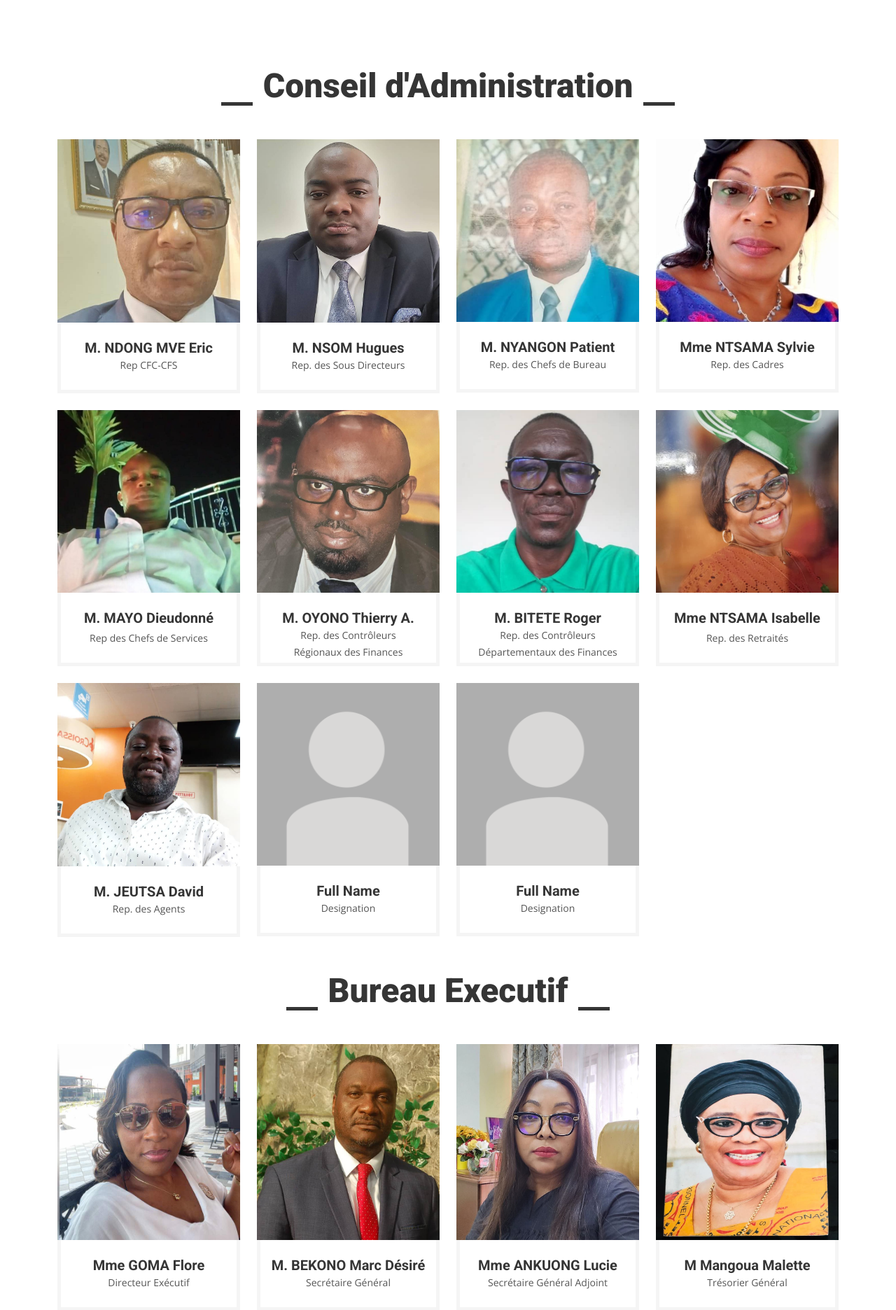
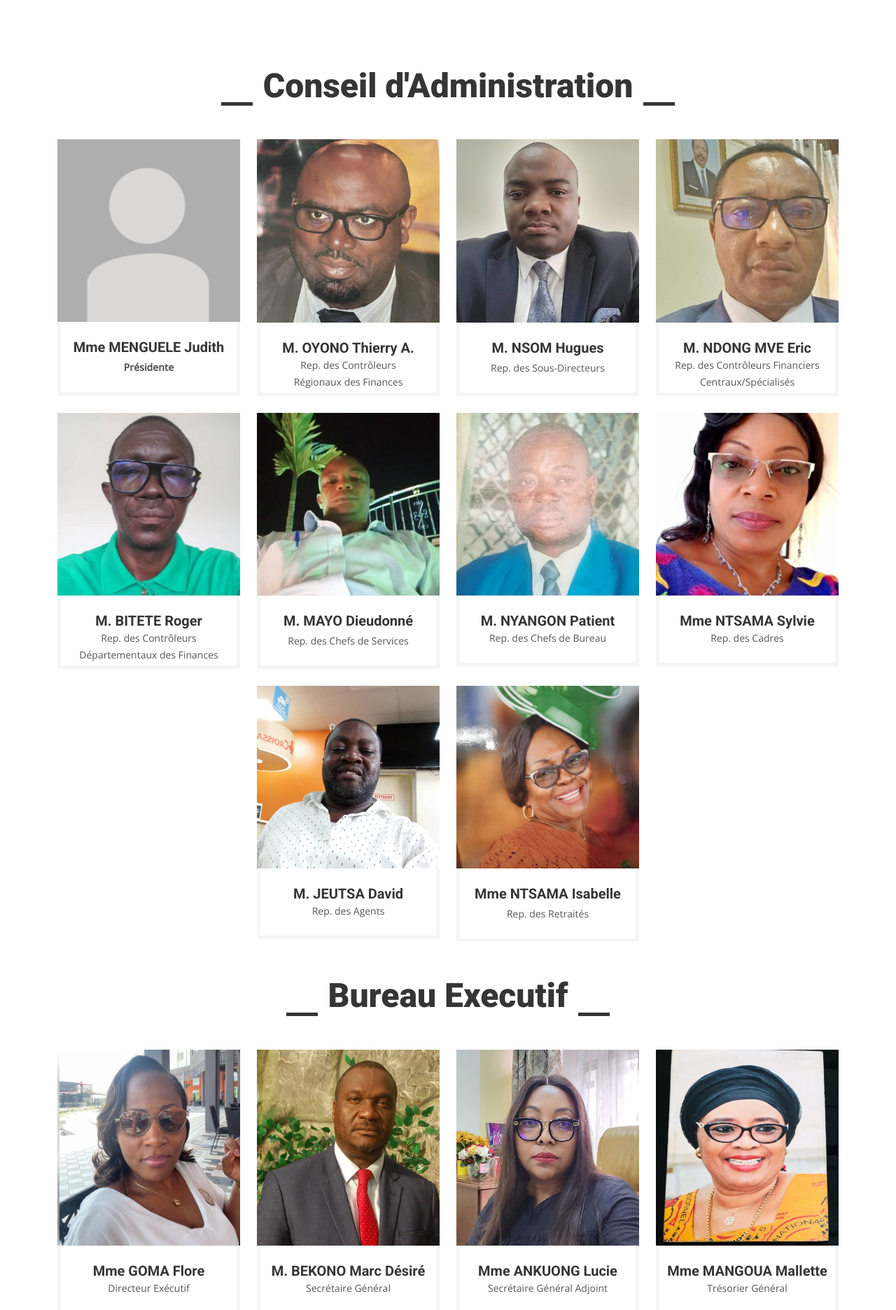
Before and after one commit to NanfackSteve/MUNAP-DGB, a PHP site: page /team.php in a window 1280 px wide. Shown: the part 443-2315 px from the top of the page at 70% size. Run offline with PHP 8.4, Linux system fonts and the light colour scheme; some libraries are stand-ins or nearby versions.

Commit message:
Update (ALL) team members

```diff
--- a/team_BE.php
+++ b/team_BE.php
@@ -59,7 +59,7 @@
                 </div>
             </div>
             <div class="text-center border border-5 border-light border-top-0 px-2 py-4">
-                <h5 class="mb-0">M Mangoua Malette</h5>
+                <h5 class="mb-0">Mme MANGOUA Mallette</h5>
                 <small>Trésorier Général</small>
             </div>
         </div>
--- a/team_CA.php
+++ b/team_CA.php
@@ -1,8 +1,8 @@
 <div class="row g-4">
-    <div class="col-lg-3 col-md-6 wow fadeInUp" data-wow-delay="0.1s">
+    <div class="col-lg-3 col-md-6 wow fadeInUp" data-wow-delay="0.5s">
         <div class="team-item">
             <div class="overflow-hidden position-relative">
-                <img class="img-fluid" src="img/organism/CA_RepCFC-CFS.jpg" alt="" style="width: 100%;">
+                <img class="img-fluid" src="img/avatar-anonyme.png" alt="" style="width: 100%;">
                 <div class="team-social">
                     <a class="btn btn-square" href=""><i class="fab fa-facebook-f"></i></a>
                     <a class="btn btn-square" href=""><i class="fab fa-twitter"></i></a>
@@ -10,8 +10,24 @@
                 </div>
             </div>
             <div class="text-center border border-5 border-light border-top-0 py-4 px-2">
-                <h5 class="mb-0">M. NDONG MVE Eric</h5>
-                <small>Rep CFC-CFS</small>
+                <h5 class="mb-1">Mme MENGUELE Judith</h5>
+                <small><b>Présidente</b></small>
+            </div>
+        </div>
+    </div>
+    <div class="col-lg-3 col-md-6 wow fadeInUp" data-wow-delay="0.3s">
+        <div class="team-item">
+            <div class="overflow-hidden position-relative">
+                <img class="img-fluid" src="img/organism/CA_RepContrRegFin.jpg" alt="" style="width: 100%;">
+                <div class="team-social">
+                    <a class="btn btn-square" href=""><i class="fab fa-facebook-f"></i></a>
+                    <a class="btn btn-square" href=""><i class="fab fa-twitter"></i></a>
+                    <a class="btn btn-square" href=""><i class="fab fa-instagram"></i></a>
+                </div>
+            </div>
+            <div class="text-center border border-5 border-light border-top-0 pt-4 pb-1 px-2">
+                <h5 class="mb-0">M. OYONO Thierry A.</h5>
+                <small>Rep. des Contrôleurs <br />Régionaux des Finances</small>
             </div>
         </div>
     </div>
@@ -26,8 +42,56 @@
                 </div>
             </div>
             <div class="text-center border border-5 border-light border-top-0 py-4 px-2">
-                <h5 class="mb-0">M. NSOM Hugues</h5>
-                <small>Rep. des Sous Directeurs</small>
+                <h5 class="mb-1">M. NSOM Hugues</h5>
+                <small>Rep. des Sous-Directeurs</small>
+            </div>
+        </div>
+    </div>
+    <div class="col-lg-3 col-md-6 wow fadeInUp" data-wow-delay="0.1s">
+        <div class="team-item">
+            <div class="overflow-hidden position-relative">
+                <img class="img-fluid" src="img/organism/CA_RepCFC-CFS.jpg" alt="" style="width: 100%;">
+                <div class="team-social">
+                    <a class="btn btn-square" href=""><i class="fab fa-facebook-f"></i></a>
+                    <a class="btn btn-square" href=""><i class="fab fa-twitter"></i></a>
+                    <a class="btn btn-square" href=""><i class="fab fa-instagram"></i></a>
+                </div>
+            </div>
+            <div class="text-center border border-5 border-light border-top-0 pt-4 pb-1 px-2">
+                <h5 class="mb-0">M. NDONG MVE Eric</h5>
+                <small>Rep. des Contrôleurs Financiers<br />Centraux/Spécialisés</small>
+            </div>
+        </div>
+    </div>
+    <div class="col-lg-3 col-md-6 wow fadeInUp" data-wow-delay="0.5s">
+        <div class="team-item">
+            <div class="overflow-hidden position-relative">
+                <img class="img-fluid" src="img/organism/CA_RepContrDepFin.jpg" alt="" style="width: 100%;">
+                <div class="team-social">
+                    <a class="btn btn-square" href=""><i class="fab fa-facebook-f"></i></a>
+                    <a class="btn btn-square" href=""><i class="fab fa-twitter"></i></a>
+                    <a class="btn btn-square" href=""><i class="fab fa-instagram"></i></a>
+                </div>
+            </div>
+            <div class="text-center border border-5 border-light border-top-0 pt-4 pb-1 px-2">
+                <h5 class="mb-0">M. BITETE Roger</h5>
+                <small>Rep. des Contrôleurs <br />Départementaux des Finances</small>
+            </div>
+        </div>
+    </div>
+    <div class="col-lg-3 col-md-6 wow fadeInUp" data-wow-delay="0.1s">
+        <div class="team-item">
+            <div class="overflow-hidden position-relative">
+                <img class="img-fluid" src="img/organism/CA_RepChefServices.jpg" alt="" style="width: 100%;">
+                <div class="team-social">
+                    <a class="btn btn-square" href=""><i class="fab fa-facebook-f"></i></a>
+                    <a class="btn btn-square" href=""><i class="fab fa-twitter"></i></a>
+                    <a class="btn btn-square" href=""><i class="fab fa-instagram"></i></a>
+                </div>
+            </div>
+            <div class="text-center border border-5 border-light border-top-0 py-4 px-2">
+                <h5 class="mb-1">M. MAYO Dieudonné</h5>
+                <small>Rep. des Chefs de Services<br /></small>
             </div>
         </div>
     </div>
@@ -63,51 +127,20 @@
             </div>
         </div>
     </div>
-    <div class="col-lg-3 col-md-6 wow fadeInUp" data-wow-delay="0.1s">
+    <span class="col-lg-3"></span>
+    <div class="col-lg-3 col-md-6 wow fadeInUp" data-wow-delay="0.3s">
         <div class="team-item">
             <div class="overflow-hidden position-relative">
-                <img class="img-fluid" src="img/organism/CA_RepChefServices.jpg" alt="" style="width: 100%;">
+                <img class="img-fluid" src="img/organism/CA_RepAgent.jpg" alt="" style="width: 100%;">
                 <div class="team-social">
                     <a class="btn btn-square" href=""><i class="fab fa-facebook-f"></i></a>
                     <a class="btn btn-square" href=""><i class="fab fa-twitter"></i></a>
                     <a class="btn btn-square" href=""><i class="fab fa-instagram"></i></a>
                 </div>
             </div>
-            <div class="text-center border border-5 border-light border-top-0 py-4 px-2">
-                <h5 class="mb-1">M. MAYO Dieudonné</h5>
-                <small>Rep des Chefs de Services<br /></small>
-            </div>
-        </div>
-    </div>
-    <div class="col-lg-3 col-md-6 wow fadeInUp" data-wow-delay="0.3s">
-        <div class="team-item">
-            <div class="overflow-hidden position-relative">
-                <img class="img-fluid" src="img/organism/CA_RepContrRegFin.jpg" alt="" style="width: 100%;">
-                <div class="team-social">
-                    <a class="btn btn-square" href=""><i class="fab fa-facebook-f"></i></a>
-                    <a class="btn btn-square" href=""><i class="fab fa-twitter"></i></a>
-                    <a class="btn btn-square" href=""><i class="fab fa-instagram"></i></a>
-                </div>
-            </div>
-            <div class="text-center border border-5 border-light border-top-0 pt-4 pb-1 px-2">
-                <h5 class="mb-0">M. OYONO Thierry A.</h5>
-                <small>Rep. des Contrôleurs <br />Régionaux des Finances</small>
-            </div>
-        </div>
-    </div>
-    <div class="col-lg-3 col-md-6 wow fadeInUp" data-wow-delay="0.5s">
-        <div class="team-item">
-            <div class="overflow-hidden position-relative">
-                <img class="img-fluid" src="img/organism/CA_RepContrDepFin.jpg" alt="" style="width: 100%;">
-                <div class="team-social">
-                    <a class="btn btn-square" href=""><i class="fab fa-facebook-f"></i></a>
-                    <a class="btn btn-square" href=""><i class="fab fa-twitter"></i></a>
-                    <a class="btn btn-square" href=""><i class="fab fa-instagram"></i></a>
-                </div>
-            </div>
-            <div class="text-center border border-5 border-light border-top-0 pt-4 pb-1 px-2">
-                <h5 class="mb-0">M. BITETE Roger</h5>
-                <small>Rep. des Contrôleurs <br />Départementaux des Finances</small>
+            <div class="text-center border border-5 border-light border-top-0 p-4">
+                <h5 class="mb-0">M. JEUTSA David</h5>
+                <small>Rep. des Agents</small>
             </div>
         </div>
     </div>
@@ -127,52 +160,6 @@
             </div>
         </div>
     </div>
-    <div class="col-lg-3 col-md-6 wow fadeInUp" data-wow-delay="0.3s">
-        <div class="team-item">
-            <div class="overflow-hidden position-relative">
-                <img class="img-fluid" src="img/organism/CA_RepAgent.jpg" alt="" style="width: 100%;">
-                <div class="team-social">
-                    <a class="btn btn-square" href=""><i class="fab fa-facebook-f"></i></a>
-                    <a class="btn btn-square" href=""><i class="fab fa-twitter"></i></a>
-                    <a class="btn btn-square" href=""><i class="fab fa-instagram"></i></a>
-                </div>
-            </div>
-            <div class="text-center border border-5 border-light border-top-0 p-4">
-                <h5 class="mb-0">M. JEUTSA David</h5>
-                <small>Rep. des Agents</small>
-            </div>
-        </div>
-    </div>
-    <div class="col-lg-3 col-md-6 wow fadeInUp" data-wow-delay="0.5s">
-        <div class="team-item">
-            <div class="overflow-hidden position-relative">
-                <img class="img-fluid" src="img/avatar-anonyme.png" alt="" style="width: 100%;">
-                <div class="team-social">
-                    <a class="btn btn-square" href=""><i class="fab fa-facebook-f"></i></a>
-                    <a class="btn btn-square" href=""><i class="fab fa-twitter"></i></a>
-                    <a class="btn btn-square" href=""><i class="fab fa-instagram"></i></a>
-                </div>
-            </div>
-            <div class="text-center border border-5 border-light border-top-0 p-4">
-                <h5 class="mb-0">Full Name</h5>
-                <small>Designation</small>
-            </div>
-        </div>
-    </div>
-    <div class="col-lg-3 col-md-6 wow fadeInUp" data-wow-delay="0.7s">
-        <div class="team-item">
-            <div class="overflow-hidden position-relative">
-                <img class="img-fluid" src="img/avatar-anonyme.png" alt="" style="width: 100%;">
-                <div class="team-social">
-                    <a class="btn btn-square" href=""><i class="fab fa-facebook-f"></i></a>
-                    <a class="btn btn-square" href=""><i class="fab fa-twitter"></i></a>
-                    <a class="btn btn-square" href=""><i class="fab fa-instagram"></i></a>
-                </div>
-            </div>
-            <div class="text-center border border-5 border-light border-top-0 p-4">
-                <h5 class="mb-0">Full Name</h5>
-                <small>Designation</small>
-            </div>
-        </div>
-    </div>
+    <span class="col-lg-3"></span>
+
 </div>
```
